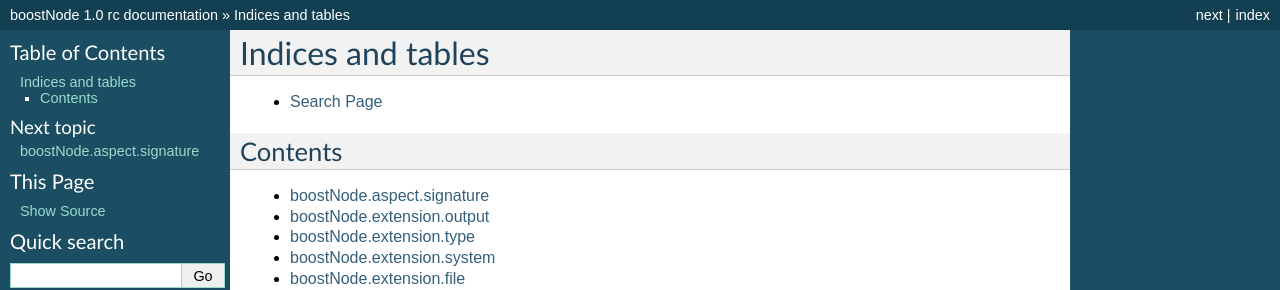
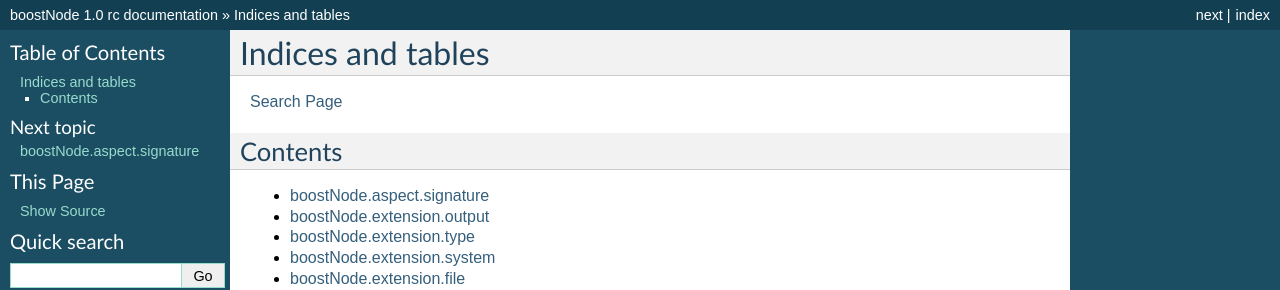
Before and after one commit to thaibault/boostnode-deprecated, a Sphinx documentation site: the page built from documentation/source/index.rst, in a window 1280 px wide. Shown: the top 290 px of the page. Built offline with Sphinx 7.4.7, drawn with Linux system fonts in a browser that asks for light colours.

Commit message:
Automatic update to new version.

```diff
--- a/documentation/source/index.rst
+++ b/documentation/source/index.rst
@@ -4,7 +4,7 @@ Indices and tables
 ==================
 
 .. _Project Page: http://thaibault.github.io/boostNode
-- :ref:`search`
+:ref:`search`
 
 Contents
 --------
```
